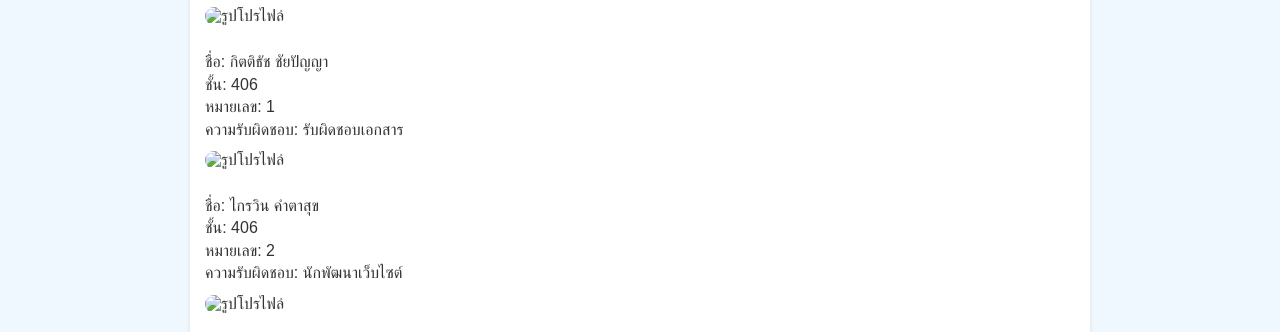
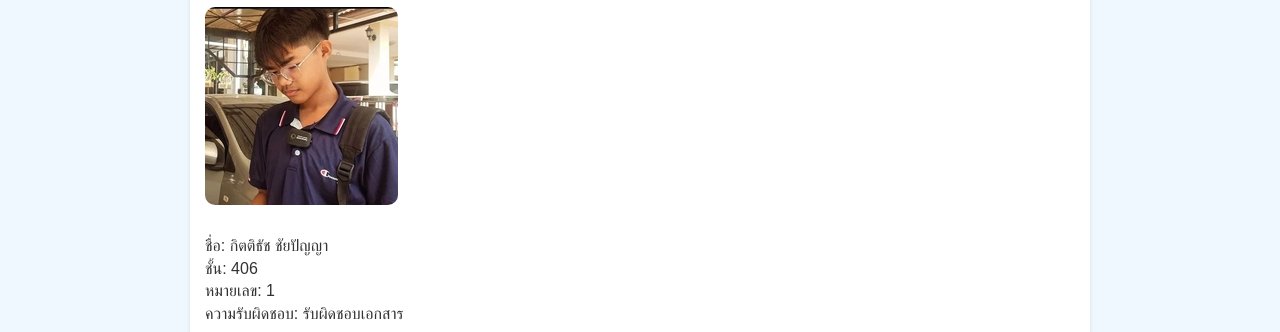
Before and after one commit to Voncerpero/Doctor-anda, a plain HTML site: page aboutus.html in a window 1280 px wide. Shown: the part 390-722 px from the top of the page. Drawn offline with Linux system fonts and the light colour scheme.

Commit message:
Update aboutus.html

```diff
--- a/aboutus.html
+++ b/aboutus.html
@@ -30,21 +30,21 @@
     <section>
       <h2>This is our Infomation</h2>
 
-      <img src="./img/Student2.jpg" alt="รูปโปรไฟล์" class="Student2">
+      <img src="Student2.jpg" alt="รูปโปรไฟล์" class="Student2">
       <p>ชื่อ: กิตติธัช ชัยปัญญา<br>
          ชั้น: 406<br>
          หมายเลข: 1<br>
          ความรับผิดชอบ: รับผิดชอบเอกสาร
       </p>
 
-      <img src="./img/Student1.jpg" alt="รูปโปรไฟล์" class="Student1">
+      <img src="Student1.jpg" alt="รูปโปรไฟล์" class="Student1">
       <p>ชื่อ: ไกรวิน คำตาสุข<br>
          ชั้น: 406<br>
          หมายเลข: 2<br>
          ความรับผิดชอบ: นักพัฒนาเว็บไซต์
       </p>
 
-      <img src="./img/Student3.jpg" alt="รูปโปรไฟล์" class="Student3">
+      <img src="Student3.jpg" alt="รูปโปรไฟล์" class="Student3">
       <p>ชื่อ: ชยานนท์ หอมจิตร<br>
          ชั้น: 406<br>
          หมายเลข: 3<br>
```
